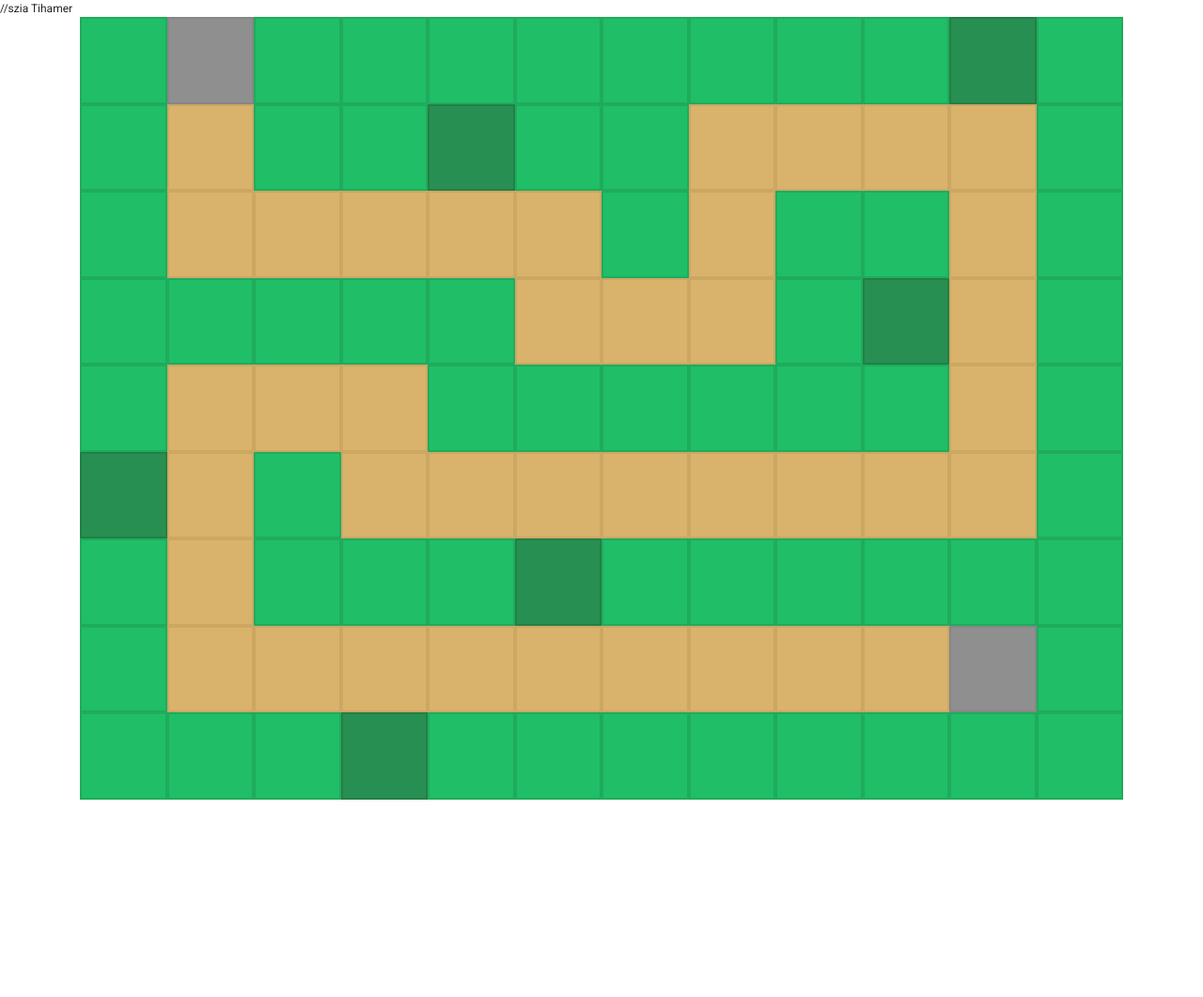
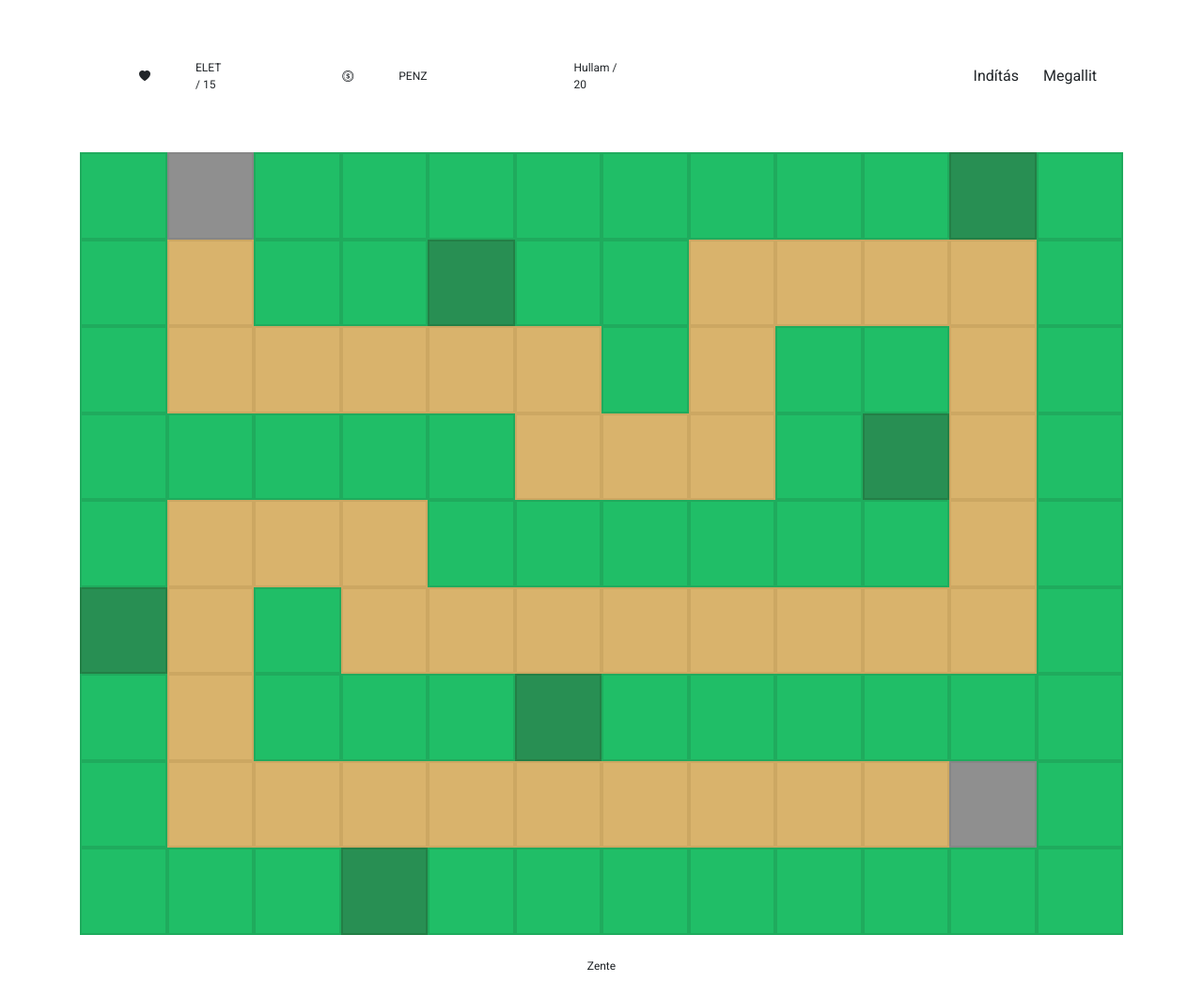
Before and after one commit to TihikEu/IKT-Tower-Defense-Game, a plain HTML site: page index.html in a window 1280 px wide. Shown: the whole page at 94% size. Before the commit the page ends 851 px from the top, so only its background shows below. Drawn offline with nearby package versions, Linux system fonts and the light colour scheme; files that its build step writes are made by us from their sources; files whose address does not match are found by name.

Commit message:
Refactor HTML structure and update Bootstrap links
Updated Bootstrap version and added title to the HTML document. Improved structure by reorganizing header and main sections.

```diff
--- a/index.html
+++ b/index.html
@@ -4,31 +4,94 @@
 <head>
   <meta charset="UTF-8" />
   <meta name="viewport" content="width=device-width, initial-scale=1.0" />
-    <link rel="stylesheet" href="css/bootstrap.min.css" />
-    <link rel="stylesheet" href="https://cdn.jsdelivr.net/npm/bootstrap-icons@1.13.1/font/bootstrap-icons.min.css" />
+  <link href="https://cdn.jsdelivr.net/npm/bootstrap@6.0.0-alpha.1/dist/css/bootstrap.min.css" rel="stylesheet"
+    integrity="sha384-B/GM4XqrwHnWXNOWMbloTmrYXZg10cakYGmpfsR/bbzQ6JAJI4ihuyADKLnBgrCe" crossorigin="anonymous">
+  <link rel="stylesheet" href="https://cdn.jsdelivr.net/npm/bootstrap-icons@1.13.2/font/bootstrap-icons.min.css">
   <link rel="stylesheet" href="css/style.css" />
-    <title></title>
+  <title>Tower Defense</title>
 </head>
-//szia Tihamer
+
 <body>
-<header>
-    <div class="container">
-        <div class="container">
+  <main class="bg-subtle-secondary min-vh-100">
+    <div class="container min-vh-100 d-flex flex-column">
+      <div class="screen_header row py-4 mx-auto bg-body w-100 flex-shrink-0">
+
+        <div class="infos col col-lg-5 d-flex align-items-center gap-3 justify-content-start">
+
+          <div class="elet_hud d-flex align-items-center gap-3 w-50">
+
+            <div class="bg-1 rounded-2 p-5">
+
+              <i class="bi bi-heart-fill fg-danger"></i>
 
             </div>
-    </div>
-</header>
-<main>
-  <section>
-    <div class="container">
-      <div class="game_screen w-100 mx-auto">
+
+            <div class="elet_content d-flex flex-column align-items-start justify-content-center">
+
+              <p class="m-0 text-uppercase fs-ms text fg-4">Elet</p>
+              <p class="m-0"><span class="fs-lg text elet fg-danger"></span> / 15</p>
 
             </div>
+
           </div>
-  </section>
+
+          <div class="elet_hud d-flex align-items-center gap-3 w-50">
+
+            <div class="bg-1 rounded-2 p-5">
+
+              <i class="bi bi-coin fg-emphasis-warning"></i>
+
+            </div>
+
+            <div class="elet_content d-flex flex-column align-items-start justify-content-center">
+
+              <p class="m-0 text-uppercase fs-ms text fg-4">Penz</p>
+              <p class="m-0"><span class="fs-lg text penz fg-emphasis-warning"></span></p>
+
+            </div>
+
+          </div>
+
+        </div>
+
+        <div class="hullam col col-lg-2 d-flex align-items-center justify-content-center">
+
+          <p class="m-0 bg-1 rounded-2 py-3 px-5">Hullam <span class="wave"></span> / 20</p>
+
+        </div>
+
+        <div class="gombok col col-lg-5 align-items-center gap-3 justify-content-end d-flex">
+
+          <button type="button" class="start btn m-0">Indítás</button>
+
+          <button type="button" class="stop btn m-0">Megallit</button>
+
+        </div>
+
+      </div>
+
+      <div class="screen_body position-relative flex-shrink-0">
+
+        <div class="game_screen position-relative w-100"></div>
+
+        <div class="towerInfos position-absolute z-3 w-25 d-flex flex-column gap-5 d-none"></div>
+
+      </div>
+
+      <div class="screen_footer py-4 mx-auto bg-body w-100 flex-grow-1 d-flex align-items-center justify-content-center">
+
+        <p class="m-0">Zente</p>
+
+      </div>
+
+    </div>
   </main>
-<script src="js/bootstrap.bundle.min.js"></script>
+
+  <script type="module" src="https://cdn.jsdelivr.net/npm/bootstrap@6.0.0-alpha.1/dist/js/bootstrap.bundle.min.js"
+    integrity="sha384-1a/pXj49ZQ1aHEmrJ+gMw1otqoVsYwlEnlD8mIfY2TV03r20Y0CN7uqx1tQogjPL"
+    crossorigin="anonymous"></script>
   <script src="js/Enemy.js"></script>
+  <script src="js/Tower.js"></script>
   <script src="js/main.js"></script>
 </body>
 
```
Lines whose indentation alone changed are shown as unchanged.
